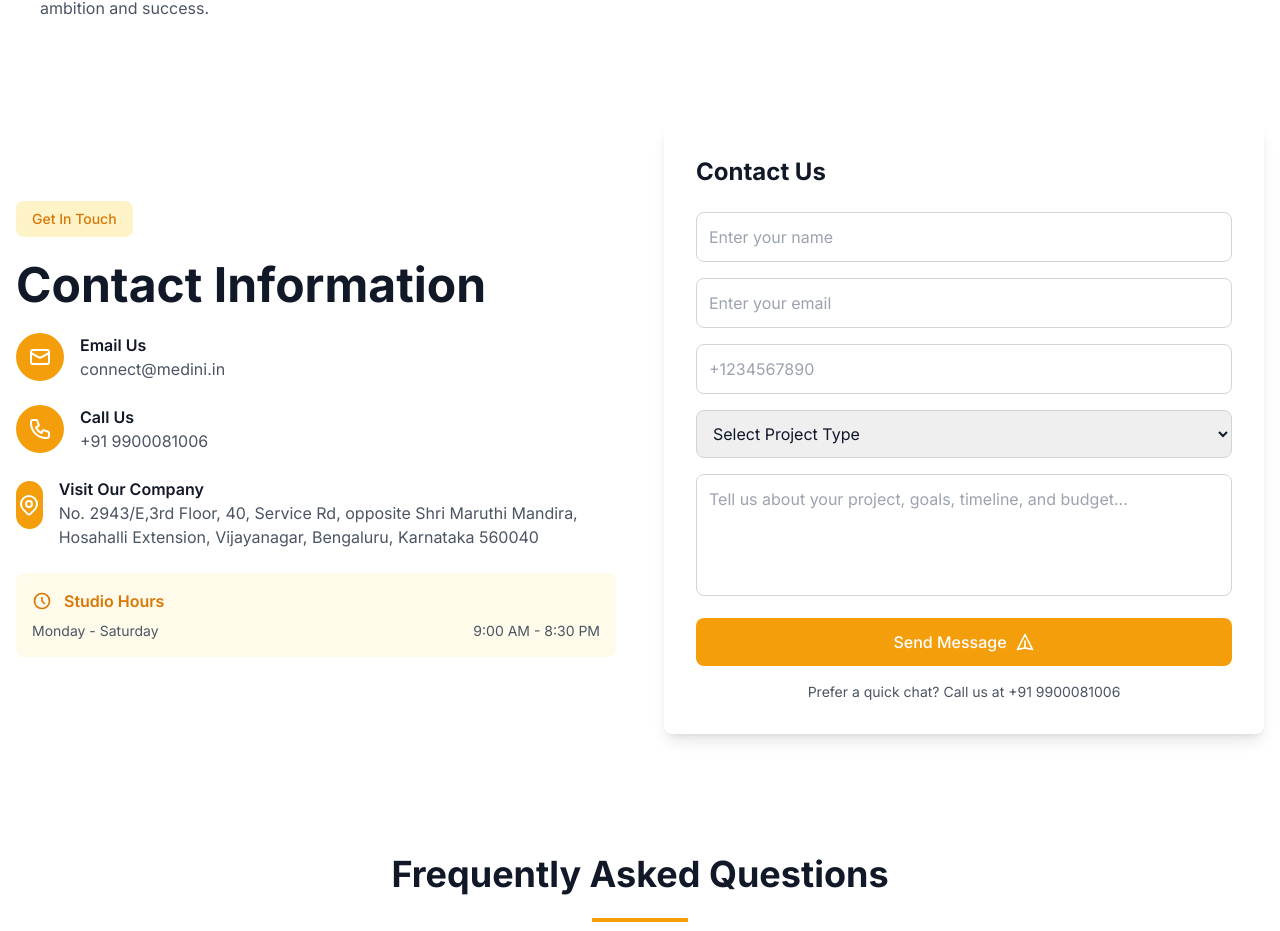
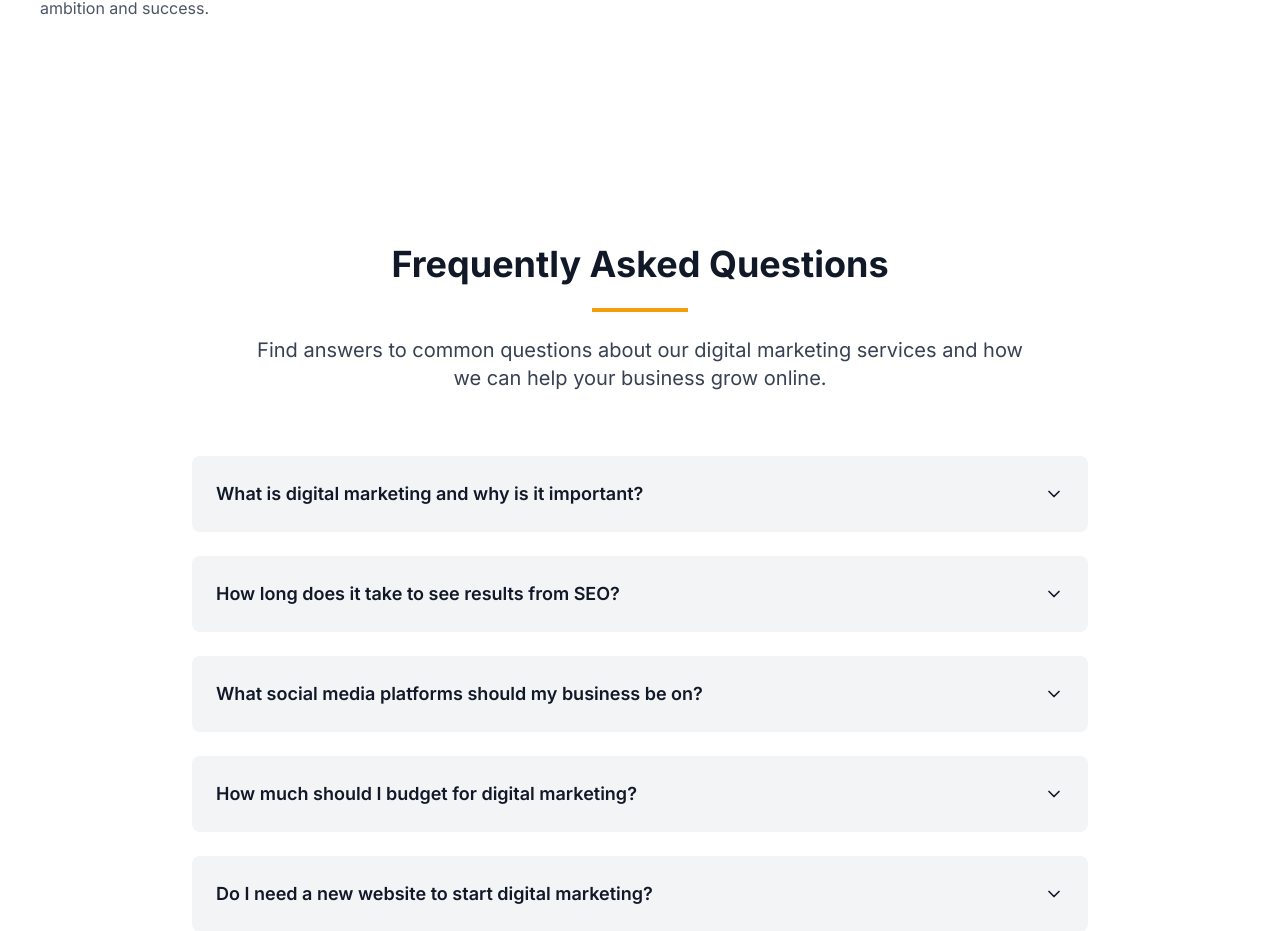
Before and after one commit to Abhii-22/digidhwani, a React (Vite) app: page / in a window 1280 px wide. Shown: the part 2220-3151 px from the top of the page. Built offline with nearby package versions, Linux system fonts and the light colour scheme.

Commit message:
herosection

```diff
--- a/src/components/DigiDhvani/HeroSection.jsx
+++ b/src/components/DigiDhvani/HeroSection.jsx
@@ -478,147 +478,9 @@ function HeroSection() {
        <section id="contact" className="bg-white py-20">
          <div className="container mx-auto px-4">
            <div className="flex flex-col lg:flex-row items-center gap-12">
-             {/* Left Content - Contact Information */}
-             <div className="lg:w-1/2">
-               <motion.div
-                 initial={{ opacity: 0, x: -20 }}
-                 animate={{ opacity: 1, x: 0 }}
-                 transition={{ duration: 0.8 }}
-               >
-                 {/* Contact Button */}
-                 <div className="mb-6">
-                   <span className="inline-block px-4 py-2 bg-amber-100 text-amber-600 rounded-lg text-sm font-medium">
-                     Get In Touch
-                   </span>
-                 </div>
+             {/* Left Content - Contact Information removed as requested */}
 
-                 {/* Main Heading */}
-                 <h2 className="text-4xl md:text-5xl font-bold text-gray-900 mb-6">
-                   Contact Information
-                 </h2>
-
-                 {/* Contact Methods */}
-                 <div className="space-y-6">
-                   {/* Email */}
-                   <div className="flex items-center space-x-4">
-                     <div className="w-12 h-12 bg-amber-500 rounded-full flex items-center justify-center">
-                       <svg className="w-6 h-6 text-white" fill="none" stroke="currentColor" viewBox="0 0 24 24">
-                         <path strokeLinecap="round" strokeLinejoin="round" strokeWidth="2" d="M3 8l7.89 4.26a2 2 0 002.22 0L21 8M5 19h14a2 2 0 002-2V7a2 2 0 00-2-2H5a2 2 0 00-2 2v10a2 2 0 002 2z" />
-                       </svg>
-                     </div>
-                     <div>
-                       <h3 className="font-semibold text-gray-900">Email Us</h3>
-                       <p className="text-gray-600">connect@medini.in</p>
-                     </div>
-                   </div>
-
-                   {/* Phone */}
-                   <div className="flex items-center space-x-4">
-                     <div className="w-12 h-12 bg-amber-500 rounded-full flex items-center justify-center">
-                       <svg className="w-6 h-6 text-white" fill="none" stroke="currentColor" viewBox="0 0 24 24">
-                         <path strokeLinecap="round" strokeLinejoin="round" strokeWidth="2" d="M3 5a2 2 0 012-2h3.28a1 1 0 01.948.684l1.498 4.493a1 1 0 01-.502 1.21l-2.257 1.13a11.042 11.042 0 005.516 5.516l1.13-2.257a1 1 0 011.21-.502l4.493 1.498a1 1 0 01.684.949V19a2 2 0 01-2 2h-1C9.716 21 3 14.284 3 6V5z" />
-                       </svg>
-                     </div>
-                     <div>
-                       <h3 className="font-semibold text-gray-900">Call Us</h3>
-                       <p className="text-gray-600">+91 9900081006</p>
-                     </div>
-                   </div>
-
-                   {/* Address */}
-                   <div className="flex items-start space-x-4">
-                     <div className="w-12 h-12 bg-amber-500 rounded-full flex items-center justify-center mt-1">
-                       <svg className="w-6 h-6 text-white" fill="none" stroke="currentColor" viewBox="0 0 24 24">
-                         <path strokeLinecap="round" strokeLinejoin="round" strokeWidth="2" d="M17.657 16.657L13.414 20.9a1.998 1.998 0 01-2.827 0l-4.244-4.243a8 8 0 1111.314 0z" />
-                         <path strokeLinecap="round" strokeLinejoin="round" strokeWidth="2" d="M15 11a3 3 0 11-6 0 3 3 0 016 0z" />
-                       </svg>
-                     </div>
-                     <div>
-                       <h3 className="font-semibold text-gray-900">Visit Our Company</h3>
-                       <p className="text-gray-600">No. 2943/E,3rd Floor, 40, Service Rd, opposite Shri Maruthi Mandira, Hosahalli Extension, Vijayanagar, Bengaluru, Karnataka 560040</p>
-                     </div>
-                   </div>
-
-                   {/* Studio Hours */}
-                   <div className="bg-amber-50 rounded-lg p-4">
-                     <div className="flex items-center space-x-3 mb-2">
-                       <svg className="w-5 h-5 text-amber-600" fill="none" stroke="currentColor" viewBox="0 0 24 24">
-                         <path strokeLinecap="round" strokeLinejoin="round" strokeWidth="2" d="M12 8v4l3 3m6-3a9 9 0 11-18 0 9 9 0 0118 0z" />
-                       </svg>
-                       <span className="font-semibold text-amber-600">Studio Hours</span>
-                     </div>
-                     <div className="flex justify-between text-sm text-gray-600">
-                       <span>Monday - Saturday</span>
-                       <span>9:00 AM - 8:30 PM</span>
-                     </div>
-                   </div>
-                 </div>
-               </motion.div>
-             </div>
-
-             {/* Right Content - Contact Form */}
-             <div className="lg:w-1/2">
-               <motion.div
-                 initial={{ opacity: 0, x: 20 }}
-                 animate={{ opacity: 1, x: 0 }}
-                 transition={{ duration: 0.8, delay: 0.2 }}
-                 className="bg-white rounded-lg shadow-lg p-8"
-               >
-                 <h3 className="text-2xl font-bold text-gray-900 mb-6">Contact Us</h3>
-                 <form className="space-y-4">
-                   <div>
-                     <input
-                       type="text"
-                       placeholder="Enter your name"
-                       className="w-full p-3 border border-gray-300 rounded-lg focus:outline-none focus:ring-2 focus:ring-amber-500 focus:border-transparent"
-                     />
-                   </div>
-                   <div>
-                     <input
-                       type="email"
-                       placeholder="Enter your email"
-                       className="w-full p-3 border border-gray-300 rounded-lg focus:outline-none focus:ring-2 focus:ring-amber-500 focus:border-transparent"
-                     />
-                   </div>
-                   <div>
-                     <input
-                       type="tel"
-                       placeholder="+1234567890"
-                       className="w-full p-3 border border-gray-300 rounded-lg focus:outline-none focus:ring-2 focus:ring-amber-500 focus:border-transparent"
-                     />
-                   </div>
-                   <div>
-                     <select className="w-full p-3 border border-gray-300 rounded-lg focus:outline-none focus:ring-2 focus:ring-amber-500 focus:border-transparent">
-                       <option value="">Select Project Type</option>
-                       <option value="seo">SEO</option>
-                       <option value="social-media">Social Media Marketing</option>
-                       <option value="content">Content Marketing</option>
-                       <option value="ppc">PPC Advertising</option>
-                       <option value="analytics">Analytics & Reporting</option>
-                     </select>
-                   </div>
-                   <div>
-                     <textarea
-                       rows="4"
-                       placeholder="Tell us about your project, goals, timeline, and budget..."
-                       className="w-full p-3 border border-gray-300 rounded-lg focus:outline-none focus:ring-2 focus:ring-amber-500 focus:border-transparent resize-none"
-                     ></textarea>
-                   </div>
-                   <button
-                     type="submit"
-                     className="w-full bg-amber-500 hover:bg-amber-600 text-white font-medium py-3 px-6 rounded-lg transition-all duration-300 transform hover:scale-105 flex items-center justify-center space-x-2"
-                   >
-                     <span>Send Message</span>
-                     <svg className="w-5 h-5" fill="none" stroke="currentColor" viewBox="0 0 24 24">
-                       <path strokeLinecap="round" strokeLinejoin="round" strokeWidth="2" d="M12 19l9 2-9-18-9 18 9-2zm0 0v-8" />
-                     </svg>
-                   </button>
-                   <p className="text-sm text-gray-600 text-center">
-                     Prefer a quick chat? Call us at +91 9900081006
-                   </p>
-                 </form>
-               </motion.div>
-             </div>
+             {/* Right Content - Contact Form removed as requested */}
            </div>
          </div>
        </section>
```
